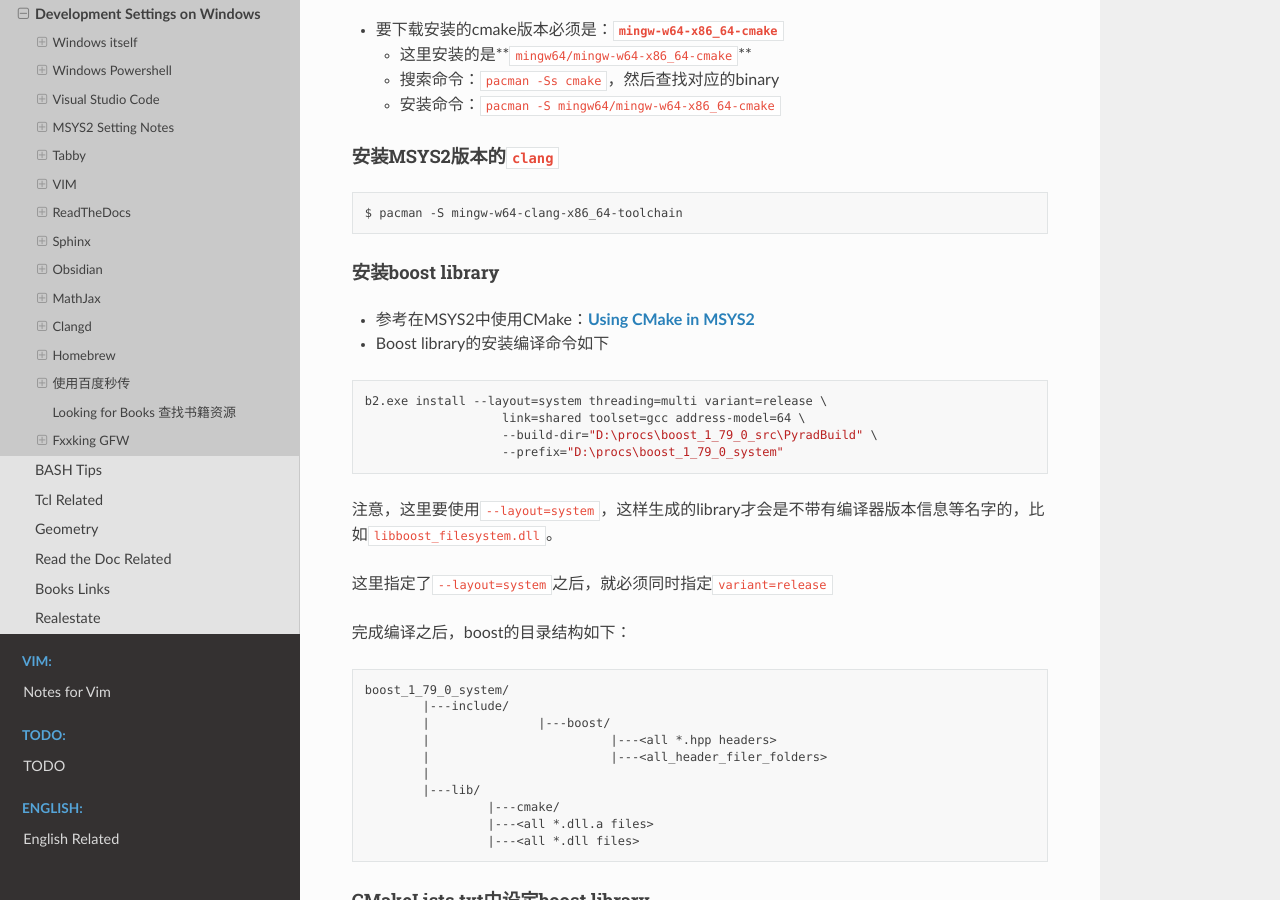
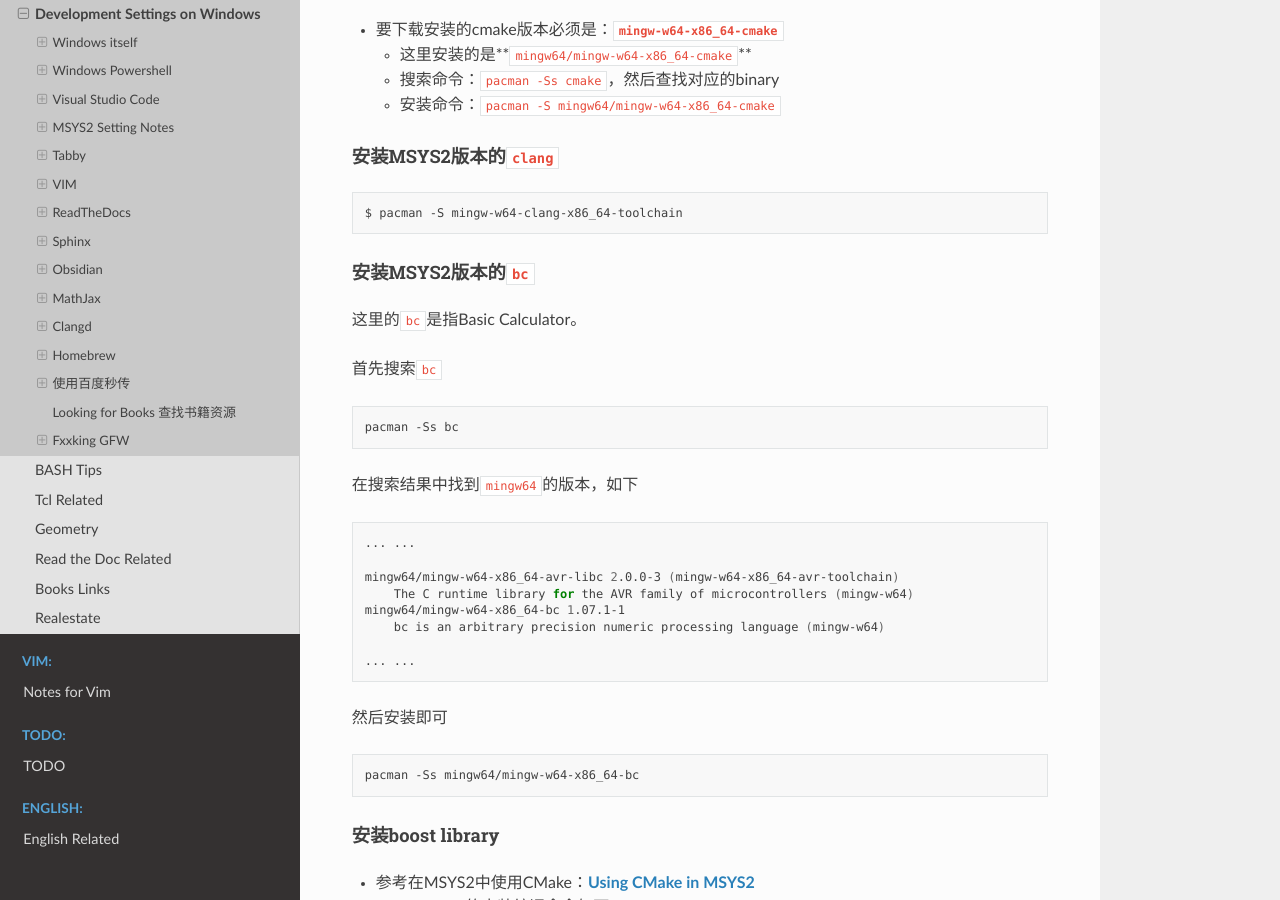
Before and after one commit to Pyrad/pyradnotes, a Sphinx documentation site: the page built from source/Notes/WinDevEnvSetup.md, in a window 1280 px wide and 900 px high, scrolled down 4733 px. Built offline with Sphinx 7.4.7 and the Read the Docs theme 2.0.0, drawn with Linux system fonts in a browser that asks for light colours.

Commit message:
Notes MSYS2 install linux bc (basic calcultor)

````diff
--- a/source/Notes/WinDevEnvSetup.md
+++ b/source/Notes/WinDevEnvSetup.md
@@ -259,7 +259,34 @@ alias cgdb='/home/Pyrad/procs/cgdb/bin/cgdb'
 $ pacman -S mingw-w64-clang-x86_64-toolchain
 ```
 
-
+#### 安装MSYS2版本的`bc`
+
+这里的`bc`是指Basic Calculator。
+
+首先搜索`bc`
+
+```shell
+pacman -Ss bc
+```
+
+在搜索结果中找到`mingw64`的版本，如下
+
+```shell
+... ...
+
+mingw64/mingw-w64-x86_64-avr-libc 2.0.0-3 (mingw-w64-x86_64-avr-toolchain)
+    The C runtime library for the AVR family of microcontrollers (mingw-w64)
+mingw64/mingw-w64-x86_64-bc 1.07.1-1
+    bc is an arbitrary precision numeric processing language (mingw-w64)
+
+... ...
+```
+
+然后安装即可
+
+```shell
+pacman -Ss mingw64/mingw-w64-x86_64-bc
+```
 
 
 
````
